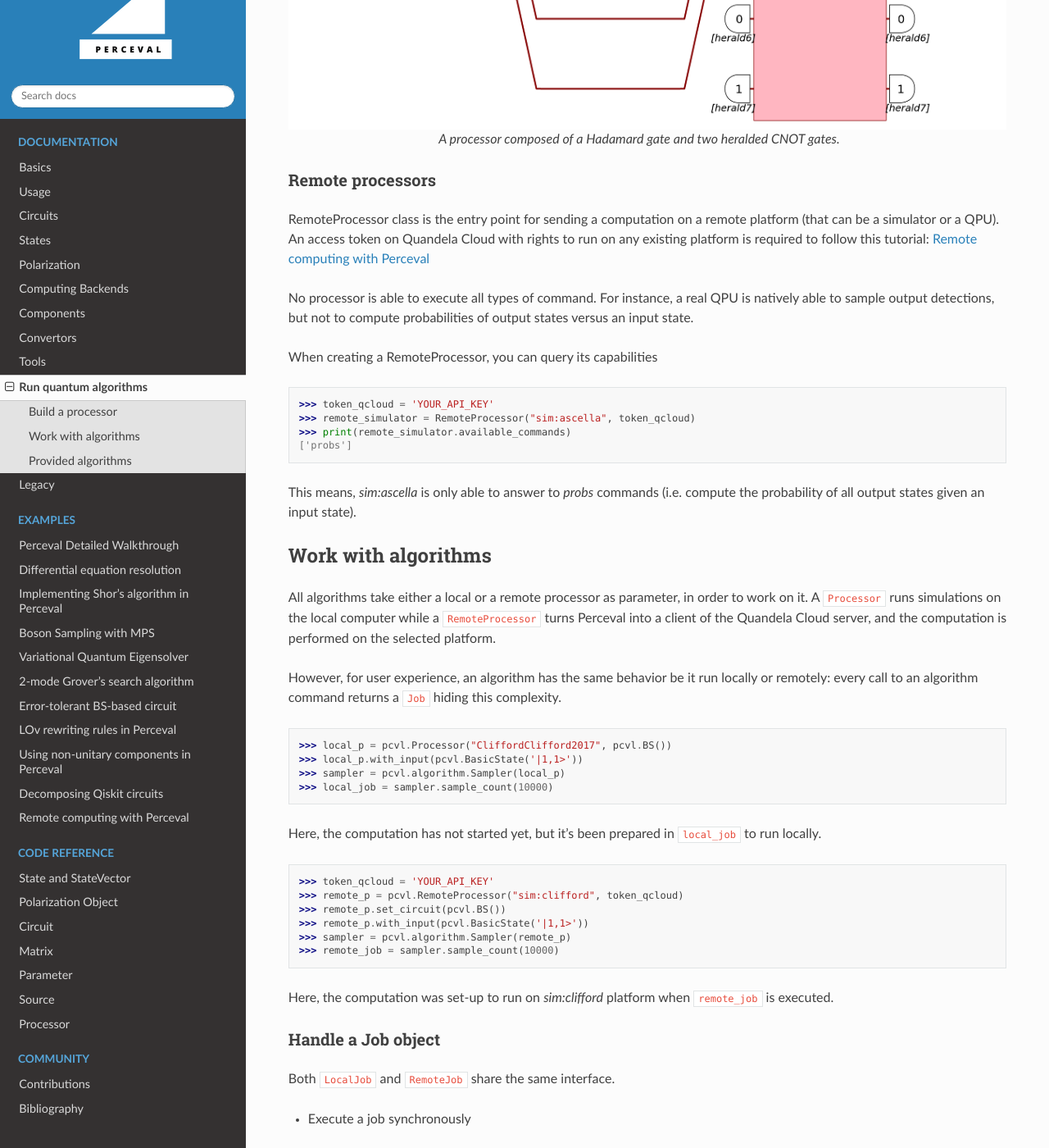
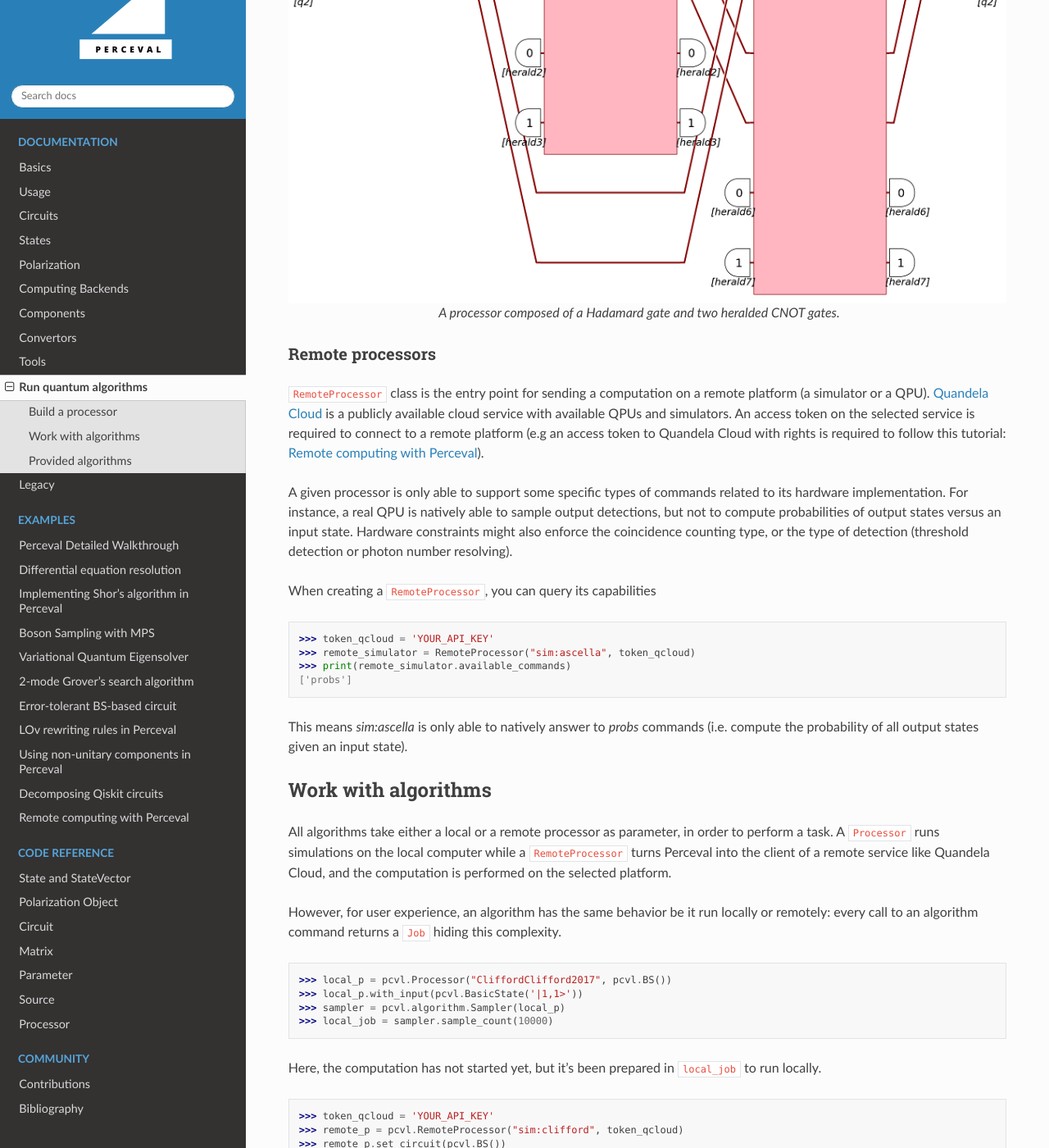
Before and after one commit to Quandela/Perceval, a Sphinx documentation site: the page built from docs/source/algorithms.rst, in a window 1280 px wide and 1400 px high, scrolled down 2394 px. Shown: the whole window at 82% size. Built offline with Sphinx 7.4.7 and the Read the Docs theme 2.0.0, drawn with Linux system fonts in a browser that asks for light colours; pages that are not in the unit, such as notebooks, are missing from menus; some of the changed text lies outside the part shown.

Commit message:
Peer review changes

```diff
--- a/docs/source/algorithms.rst
+++ b/docs/source/algorithms.rst
@@ -12,12 +12,20 @@
 * It is a composition of unitary circuits and non-unitary components
 * Input and output ports can be defined, with encoding semantics
 * Logical post-processing can be set-up through heralded modes (ancillas) and a final post-selection function
-* It contains the means of simulating the setup it describes with one of :ref:`The Backends` which are provided
+* It contains the means of simulating the setup it describes with one of the provided :ref:`Computing Backends`
 
-Create a processor from scratch
-^^^^^^^^^^^^^^^^^^^^^^^^^^^^^^^
+Create a local processor
+^^^^^^^^^^^^^^^^^^^^^^^^
 
-As an example, let's create locally a heralded CNOT gate from its circuit:
+To create a local processor, you just need to start with a :ref:`Circuit`, provide a backend name, and an optional
+:ref:`Source` with the following syntax:
+
+>>> processor = pcvl.Processor("MY_BACKEND", my_circuit, my_source)
+
+If omitted, the source is a perfect single photon source.
+
+The processor definition is then fine-tuned with ports (``add_port``) and herald (``add_herald``) definition as in the
+following heralded CNOT gate example:
 
 >>> import perceval as pcvl
 >>> from perceval.components import BS, PERM, Port, Encoding
@@ -54,8 +62,8 @@
 Processor composition
 ^^^^^^^^^^^^^^^^^^^^^
 
-Processors can also be composed with one another. That's for example, how :ref:`Qiskit converter` outputs a complex
-preconfigured processor from a gate-based circuit.
+Processors can be composed with another processor. That is, for example, how the :ref:`Qiskit converter` outputs a
+complex preconfigured processor from a gate-based circuit.
 
 .. figure:: _static/img/complex-processor.png
     :align: center
@@ -65,29 +73,32 @@
 Remote processors
 ^^^^^^^^^^^^^^^^^
 
-RemoteProcessor class is the entry point for sending a computation on a remote platform (that can be a simulator or a
-QPU). An access token on Quandela Cloud with rights to run on any existing platform is required to follow this tutorial:
-:ref:`Remote computing with Perceval`
+``RemoteProcessor`` class is the entry point for sending a computation on a remote platform (a simulator or a QPU).
+`Quandela Cloud <https://cloud.quandela.com>`_ is a publicly available cloud service with available QPUs and simulators.
+An access token on the selected service is required to connect to a remote platform (e.g an access token to Quandela
+Cloud with rights is required to follow this tutorial: :ref:`Remote computing with Perceval`).
 
-No processor is able to execute all types of command. For instance, a real QPU is natively able to sample output
-detections, but not to compute probabilities of output states versus an input state.
+A given processor is only able to support some specific types of commands related to its hardware implementation. For
+instance, a real QPU is natively able to sample output detections, but not to compute probabilities of output states
+versus an input state. Hardware constraints might also enforce the coincidence counting type, or the type of detection
+(threshold detection or photon number resolving).
 
-When creating a RemoteProcessor, you can query its capabilities
+When creating a ``RemoteProcessor``, you can query its capabilities
 
 >>> token_qcloud = 'YOUR_API_KEY'
 >>> remote_simulator = RemoteProcessor("sim:ascella", token_qcloud)
 >>> print(remote_simulator.available_commands)
 ['probs']
 
-This means, `sim:ascella` is only able to answer to `probs` commands (i.e. compute the probability of all output states
-given an input state).
+This means `sim:ascella` is only able to natively answer to `probs` commands (i.e. compute the probability of all output
+states given an input state).
 
 Work with algorithms
 --------------------
 
-All algorithms take either a local or a remote processor as parameter, in order to work on it. A ``Processor`` runs
-simulations on the local computer while a ``RemoteProcessor`` turns Perceval into a client of the Quandela Cloud server,
-and the computation is performed on the selected platform.
+All algorithms take either a local or a remote processor as parameter, in order to perform a task. A ``Processor`` runs
+simulations on the local computer while a ``RemoteProcessor`` turns Perceval into the client of a remote service like
+Quandela Cloud, and the computation is performed on the selected platform.
 
 However, for user experience, an algorithm has the same behavior be it run locally or remotely: every call to an
 algorithm command returns a ``Job`` hiding this complexity.
```
Also changed, not shown: other parts of docs/source/algorithms.rst (+8 -7 lines).
